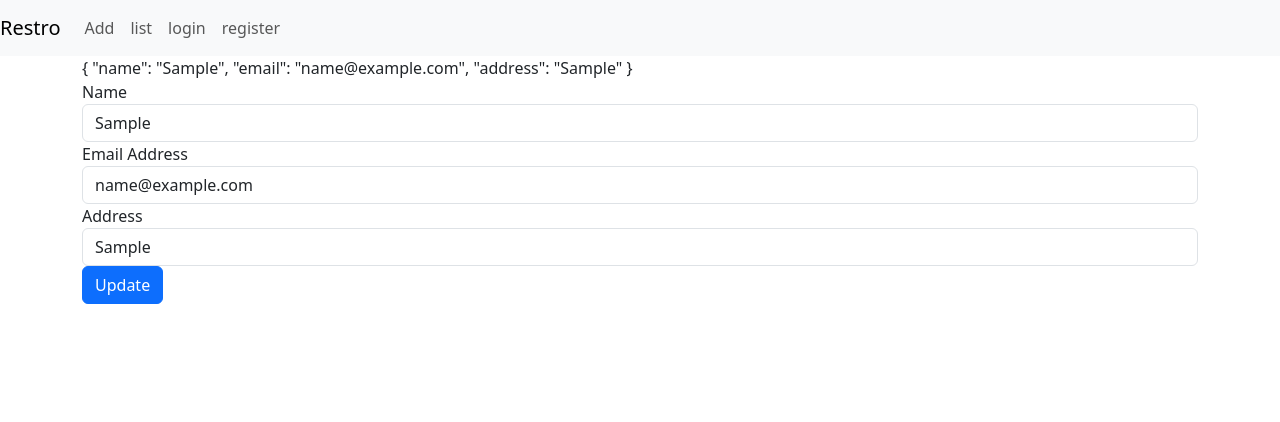
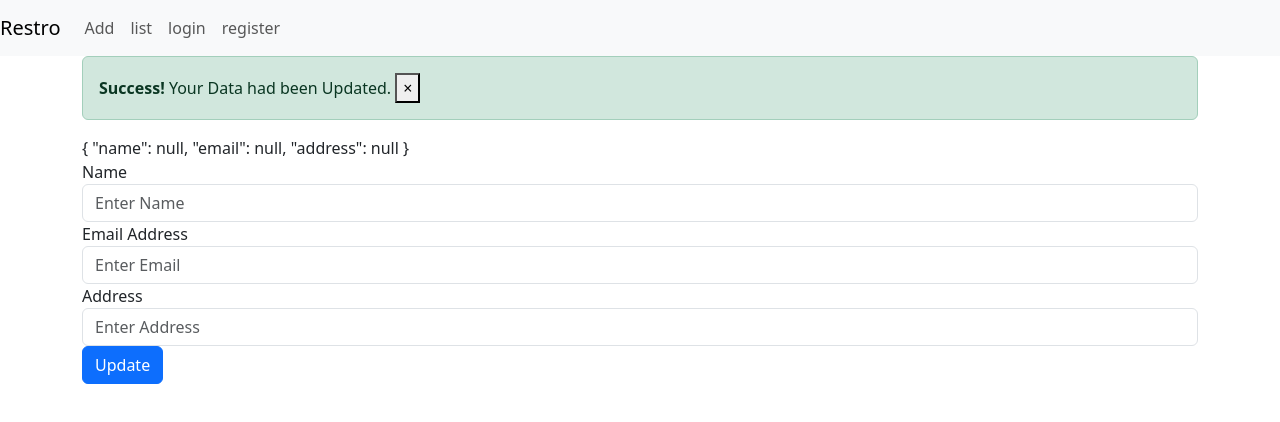
Before and after one commit to rutvik109/Tech_Trainig, an Angular app in the folder Angular-Restro/: page /update/1 in a window 1280 px wide. Both pictures are taken after typing "Sample", "name@example.com", "Sample" into the empty fields and a click on the button "Update". Shown: the top 422 px of the page. Built offline with nearby package versions, Linux system fonts and the light colour scheme; no server answers.

Commit message:
update Form completed

```diff
--- a/Angular-Restro/src/app/resto.service.ts
+++ b/Angular-Restro/src/app/resto.service.ts
@@ -12,6 +12,8 @@ export class RestoService {
  _durl = "";
 
  _uurl = "";
+
+ _purl = "";
 
   constructor(private http : HttpClient) { }
 
@@ -34,4 +36,9 @@ export class RestoService {
     this._uurl = `${this._url}/${id}`
       return this.http.get<any>(this._uurl)
   }
+
+  putRestro(id :  any,data : any){
+    this._purl = `${this._url}/${id}`
+      return this.http.put<any>(this._purl,data);
+  }
 }
--- a/Angular-Restro/src/app/update-restro/update-restro.component.html
+++ b/Angular-Restro/src/app/update-restro/update-restro.component.html
@@ -1,4 +1,11 @@
-<form [formGroup]="updateRestro">
+<div *ngIf = "alert"  class="alert alert-success alert-dismissible fade show" role="alert">
+    <strong>Success!</strong> Your Data had been Updated.
+    <button type="button"  (click) = "closeAlert()" class="close" data-dismiss="alert" aria-label="Close">
+      <span aria-hidden="true">&times;</span>
+    </button>
+  </div>
+
+<form [formGroup]="updateRestro" (ngSubmit) = "editRestro()">
     {{updateRestro.value | json}}
     <div class="form-group">
       <label>Name</label>
--- a/Angular-Restro/src/app/update-restro/update-restro.component.ts
+++ b/Angular-Restro/src/app/update-restro/update-restro.component.ts
@@ -17,18 +17,37 @@ export class UpdateRestroComponent {
 
   public cid: any;
 
+  alert = false;
+
+  closeAlert(){
+    this.alert = false;
+  }
+
+  updateRestro = this.fb.group({
+    name: [""],
+    email: [""],
+    address: [""],
+  });
+
   ngOnInit() {
     let id = this.route.snapshot.params['id'];
     this.cid = +id;
 
     this.restoService
       .fetchRestro(this.cid)
-      .subscribe((data) => console.log(data));
+      .subscribe((data) => {
+        this.updateRestro = this.fb.group({
+          name: [data.name],
+          email: [data.email],
+          address: [data.address],
+        });
+      });
   }
 
-  updateRestro = this.fb.group({
-    name: [''],
-    email: [''],
-    address: [''],
-  });
+  editRestro(){
+    this.alert = true;
+     this.restoService.putRestro(this.cid,this.updateRestro.value).subscribe(data => console.log(data));
+     this.updateRestro.reset({});
+  }
+
 }
```
Also changed, not shown: 1 other file (tests, documents, lock files or other folders).
